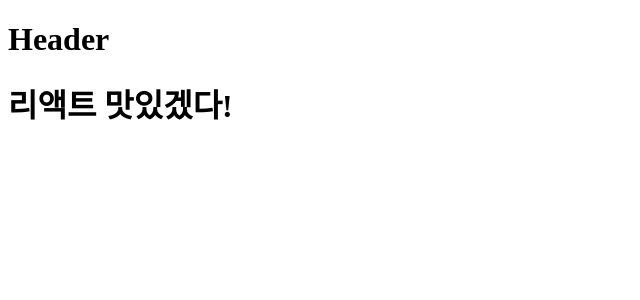
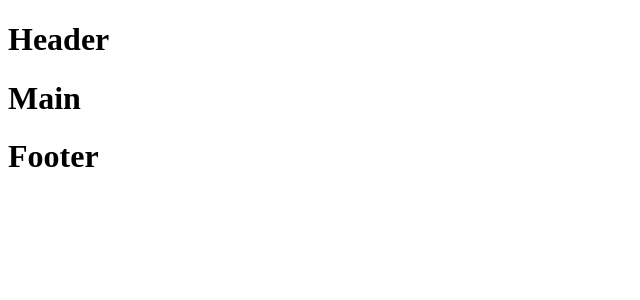
Before and after one commit to seongwoo83/stu-react, a React (Vite) app: page / in a window 1280 px wide. Shown: the top 300 px of the page, without its empty margins (0-640 px from the left). Built offline with nearby package versions, Linux system fonts and the light colour scheme.

Commit message:
layout start

```diff
--- a/src/App.tsx
+++ b/src/App.tsx
@@ -1,19 +1,14 @@
-import { ReactElement } from "react"
 import "./App.css"
-
-function Header():ReactElement{
-  return(
-    <header>
-      <h1>Header</h1>
-    </header>
-  )
-}
+import Header from "./components/Header"
+import Main from './components/Main';
+import Footer from "./components/Footer"
 
 function App() {
   return (
     <>
       <Header />
-      <h1>리액트 맛있겠다!</h1>
+      <Main />
+      <Footer />
     </>
   )
 }
--- /dev/null
+++ b/src/components/Footer.tsx
@@ -0,0 +1,9 @@
+import { ReactElement } from "react";
+
+export default function Footer():ReactElement{
+    return(
+        <footer>
+            <h1>Footer</h1>
+        </footer>
+    )
+}
--- /dev/null
+++ b/src/components/Header.tsx
@@ -0,0 +1,12 @@
+import { ReactElement } from "react";
+
+
+function Header():ReactElement{
+  return(
+    <header>
+      <h1>Header</h1>
+    </header>
+  )
+}
+
+export default Header;
--- /dev/null
+++ b/src/components/Main.tsx
@@ -0,0 +1,9 @@
+import { ReactElement } from "react";
+
+export default function Main():ReactElement{
+    return(
+        <main>
+            <h1>Main</h1>
+        </main>
+    )
+}
```
